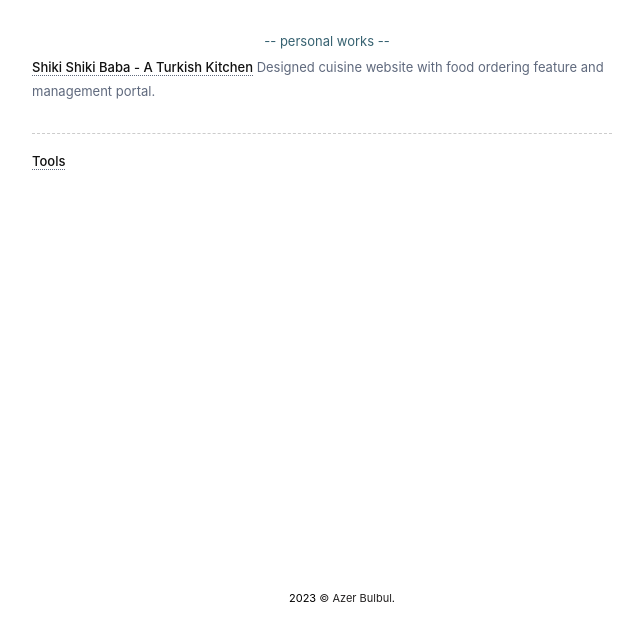
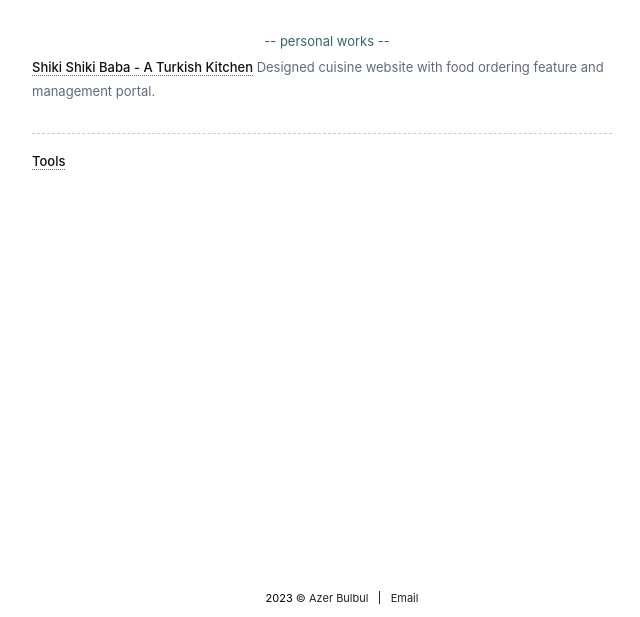
Before and after one commit to sharkhack/azer.io, a plain HTML site: page index.html in a window 1280 px wide. Shown: the part 183-800 px from the top of the page, without its empty margins (318-958 px from the left). Drawn offline with Linux system fonts and the light colour scheme.

Commit message:
add email

```diff
--- a/index.html
+++ b/index.html
@@ -61,7 +61,7 @@
     <div class="main-footer">
         <footer id="footer">
             <ul class="nav-link">
-                <li>2023 <a href="//azer.io">© Azer Bulbul</a>.</li>
+                <li>2023 <a href="//azer.io">© Azer Bulbul</a> &nbsp;&nbsp;|&nbsp;&nbsp; <a href="mailto:azerio.info@gmail.com">Email</a></li>
             </ul>
         </footer>
     </div>
```
